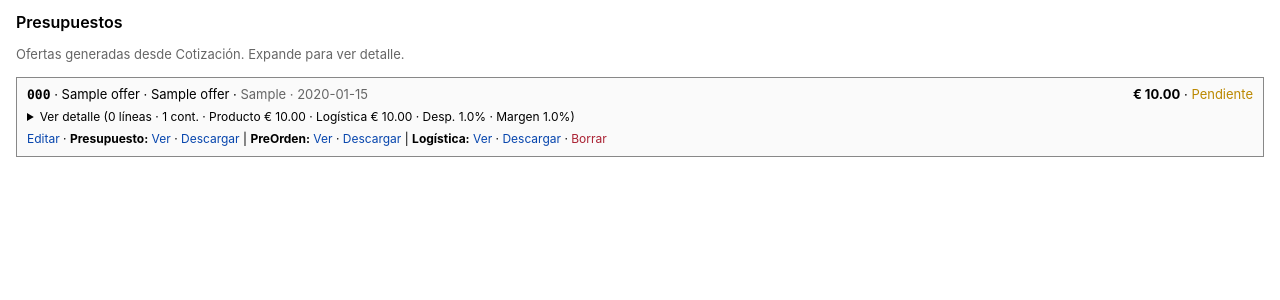
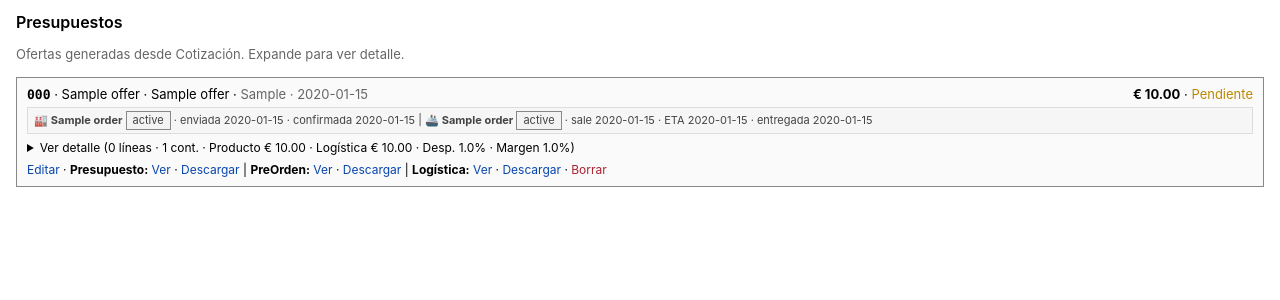
Before and after one commit to Oligonari2810/Arias_Group, a Flask app: page /presupuestos in a window 1280 px wide. Shown: the part 31-331 px from the top of the page. Run offline with Flask 3, Linux system fonts and the light colour scheme; a user stored in the database is signed in; data comes from the database, SQL or seed files in the repository; tables that the repository leaves empty hold one stand-in row (values such as "Sample post"); some libraries are stand-ins or nearby versions.

Commit message:
feat(workflow): auto-trigger preorden Fassa + orden logística al aprobar oferta
Cierra el flujo end-to-end cliente → cotización → aprobación → órdenes
downstream. Hasta ahora /api/offer-status('approved') solo cambiaba
el estado y logueaba; los PDFs de preorden y logística existían pero
sin estado persistido — había que generarlos a mano cada vez.

Cambios:

1. Schema (init_db):
   - Nueva tabla factory_orders   (mirror de purchase.order Odoo)
     · name "PO-XXXX", state draft|sent|to_approve|purchase|done|cancel
     · partner_ref='FASSA', date_planned, sent_to_factory_at, confirmed_at
   - Nueva tabla logistics_orders (mirror de stock.picking Odoo)
     · name "OUT-XXXX", state draft|waiting|confirmed|assigned|done|cancel
     · route_id (FK shipping_routes), container_type, booking_ref,
       departure_date, eta_date, delivered_at
   - Ambas con FK a pending_offers ON DELETE CASCADE.

2. Helpers idempotentes:
   - _ensure_factory_order(db, offer)
   - _ensure_logistics_order(db, offer)
   Sólo crean si no existe ya un registro vinculado al offer_id; devuelven
   {id, name, created: bool}. Esto evita duplicados al aprobar/desaprobar/
   reaprobar la misma oferta.

3. Endpoint /api/offer-status:
   - Cuando new_status == 'approved': llama a ambos helpers, loguea
     FACTORY_ORDER_CREATED y LOGISTICS_ORDER_CREATED en audit_log,
     devuelve los IDs/nombres en la respuesta JSON.

4. Vista /presupuestos:
   - Carga factory_orders y logistics_orders por offer_id.
   - Muestra badge con state + fechas clave (envío, ETA, entrega).
   - JS muestra alerta al usuario tras aprobar con los nombres
     auto-generados ("Generadas: PO-0001, OUT-0001").

Tests manuales (smoke):
  ✓ Tablas creadas en init_db
  ✓ POST /api/offer-status approved → crea PO-XXXX + OUT-XXXX
  ✓ Idempotencia: re-aprobar no duplica (created=False, name igual)
  ✓ Audit log registra FACTORY_ORDER_CREATED + LOGISTICS_ORDER_CREATED

Refs: HANDOFF.md §6 gap #1, §3 mapeo a convenciones Odoo.

```diff
--- a/app.py
+++ b/app.py
@@ -376,6 +376,41 @@ def init_db() -> None:
             prefix TEXT UNIQUE NOT NULL,
             last_number INTEGER NOT NULL DEFAULT 0
         );
+
+        -- Mirror de purchase.order Odoo: una orden a fábrica (Fassa) por oferta aprobada.
+        CREATE TABLE IF NOT EXISTS factory_orders (
+            id INTEGER PRIMARY KEY AUTOINCREMENT,
+            offer_id INTEGER NOT NULL,
+            name TEXT NOT NULL,                          -- "PO-0001" (Odoo: purchase.order.name)
+            state TEXT NOT NULL DEFAULT 'draft',         -- draft, sent, to_approve, purchase, done, cancel
+            partner_ref TEXT NOT NULL DEFAULT 'FASSA',
+            date_planned TEXT,                           -- ready_date estimada Fassa
+            sent_to_factory_at TEXT,
+            confirmed_at TEXT,
+            notes TEXT,
+            created_at TEXT NOT NULL,
+            FOREIGN KEY(offer_id) REFERENCES pending_offers(id) ON DELETE CASCADE
+        );
+        CREATE INDEX IF NOT EXISTS idx_factory_orders_offer ON factory_orders(offer_id);
+
+        -- Mirror de stock.picking Odoo: una orden logística por oferta aprobada.
+        CREATE TABLE IF NOT EXISTS logistics_orders (
+            id INTEGER PRIMARY KEY AUTOINCREMENT,
+            offer_id INTEGER NOT NULL,
+            name TEXT NOT NULL,                          -- "OUT-0001" (Odoo: stock.picking.name)
+            state TEXT NOT NULL DEFAULT 'draft',         -- draft, waiting, confirmed, assigned, done, cancel
+            route_id INTEGER,
+            container_type TEXT,                         -- 20' / 40' / 40HC
+            booking_ref TEXT,                            -- BL naviera
+            departure_date TEXT,
+            eta_date TEXT,
+            delivered_at TEXT,
+            notes TEXT,
+            created_at TEXT NOT NULL,
+            FOREIGN KEY(offer_id) REFERENCES pending_offers(id) ON DELETE CASCADE,
+            FOREIGN KEY(route_id) REFERENCES shipping_routes(id)
+        );
+        CREATE INDEX IF NOT EXISTS idx_logistics_orders_offer ON logistics_orders(offer_id);
 
         CREATE TABLE IF NOT EXISTS pickup_pricing (
             id INTEGER PRIMARY KEY AUTOINCREMENT,
@@ -2002,6 +2037,18 @@ def presupuestos():
     db = get_db()
     offers = db.execute('SELECT * FROM pending_offers ORDER BY created_at DESC').fetchall()
     offers_data = [dict(o) for o in offers]
+    # Adjuntar factory_order y logistics_order vinculados (auto-creados al aprobar).
+    fo_rows = db.execute(
+        'SELECT offer_id, name, state, sent_to_factory_at, confirmed_at FROM factory_orders'
+    ).fetchall()
+    lo_rows = db.execute(
+        'SELECT offer_id, name, state, departure_date, eta_date, delivered_at FROM logistics_orders'
+    ).fetchall()
+    fo_by_offer = {r['offer_id']: dict(r) for r in fo_rows}
+    lo_by_offer = {r['offer_id']: dict(r) for r in lo_rows}
+    for o in offers_data:
+        o['factory_order'] = fo_by_offer.get(o['id'])
+        o['logistics_order'] = lo_by_offer.get(o['id'])
     routes = db.execute('SELECT * FROM shipping_routes').fetchall()
     return render_template('presupuestos.html', offers=offers_data, routes=[dict(r) for r in routes])
 
@@ -2353,6 +2400,44 @@ def delete_offer():
     return jsonify({'ok': True})
 
 
+def _ensure_factory_order(db: sqlite3.Connection, offer: sqlite3.Row) -> dict | None:
+    """Crea una factory_order para la oferta si no existe ya. Idempotente."""
+    existing = db.execute(
+        'SELECT id, name FROM factory_orders WHERE offer_id = ?', (offer['id'],)
+    ).fetchone()
+    if existing:
+        return {'id': existing['id'], 'name': existing['name'], 'created': False}
+    name = next_sequence(db, 'PO')
+    db.execute(
+        '''INSERT INTO factory_orders (offer_id, name, state, partner_ref, created_at)
+           VALUES (?, ?, 'draft', 'FASSA', ?)''',
+        (offer['id'], name, now_iso())
+    )
+    fo_id = db.execute('SELECT last_insert_rowid()').fetchone()[0]
+    log_audit(db, offer['id'], 'FACTORY_ORDER_CREATED',
+              f'{name} ← {offer["offer_number"]}')
+    return {'id': fo_id, 'name': name, 'created': True}
+
+
+def _ensure_logistics_order(db: sqlite3.Connection, offer: sqlite3.Row) -> dict | None:
+    """Crea una logistics_order para la oferta si no existe ya. Idempotente."""
+    existing = db.execute(
+        'SELECT id, name FROM logistics_orders WHERE offer_id = ?', (offer['id'],)
+    ).fetchone()
+    if existing:
+        return {'id': existing['id'], 'name': existing['name'], 'created': False}
+    name = next_sequence(db, 'OUT')
+    db.execute(
+        '''INSERT INTO logistics_orders (offer_id, name, state, route_id, created_at)
+           VALUES (?, ?, 'draft', ?, ?)''',
+        (offer['id'], name, offer['route_id'], now_iso())
+    )
+    lo_id = db.execute('SELECT last_insert_rowid()').fetchone()[0]
+    log_audit(db, offer['id'], 'LOGISTICS_ORDER_CREATED',
+              f'{name} ← {offer["offer_number"]}')
+    return {'id': lo_id, 'name': name, 'created': True}
+
+
 @app.route('/api/offer-status', methods=['POST'])
 @login_required
 def offer_status():
@@ -2369,8 +2454,21 @@ def offer_status():
                (new_status, now_iso(), offer_id))
     log_audit(db, offer_id, f'STATUS_{new_status.upper()}',
               f'{offer["offer_number"]} → {new_status}')
+
+    # Auto-trigger: al aprobar, generar preorden Fassa + orden logística (idempotente).
+    factory_order = None
+    logistics_order = None
+    if new_status == 'approved':
+        factory_order = _ensure_factory_order(db, offer)
+        logistics_order = _ensure_logistics_order(db, offer)
+
     db.commit()
-    return jsonify({'ok': True, 'status': new_status})
+    return jsonify({
+        'ok': True,
+        'status': new_status,
+        'factory_order': factory_order,
+        'logistics_order': logistics_order,
+    })
 
 
 # ── PDF for confirmed offer — professional 2-page document ──────────
--- a/templates/presupuestos.html
+++ b/templates/presupuestos.html
@@ -23,6 +23,29 @@
         {% else %}<span style="color:#b80;">Pendiente</span>{% endif %}
     </div>
   </div>
+
+  {% if offer['factory_order'] or offer['logistics_order'] %}
+  <div style="margin-top:4px; font-size:11px; color:#444; background:#f6f6f6; padding:3px 6px; border:1px solid #ddd;">
+    {% if offer['factory_order'] %}
+      <span title="Auto-creada al aprobar. Estado tipo Odoo purchase.order.state.">
+        🏭 <b>{{ offer['factory_order']['name'] }}</b>
+        <span class="badge">{{ offer['factory_order']['state'] }}</span>
+        {% if offer['factory_order']['sent_to_factory_at'] %} · enviada {{ offer['factory_order']['sent_to_factory_at'][:10] }}{% endif %}
+        {% if offer['factory_order']['confirmed_at'] %} · confirmada {{ offer['factory_order']['confirmed_at'][:10] }}{% endif %}
+      </span>
+    {% endif %}
+    {% if offer['factory_order'] and offer['logistics_order'] %} | {% endif %}
+    {% if offer['logistics_order'] %}
+      <span title="Auto-creada al aprobar. Estado tipo Odoo stock.picking.state.">
+        🚢 <b>{{ offer['logistics_order']['name'] }}</b>
+        <span class="badge">{{ offer['logistics_order']['state'] }}</span>
+        {% if offer['logistics_order']['departure_date'] %} · sale {{ offer['logistics_order']['departure_date'][:10] }}{% endif %}
+        {% if offer['logistics_order']['eta_date'] %} · ETA {{ offer['logistics_order']['eta_date'][:10] }}{% endif %}
+        {% if offer['logistics_order']['delivered_at'] %} · entregada {{ offer['logistics_order']['delivered_at'][:10] }}{% endif %}
+      </span>
+    {% endif %}
+  </div>
+  {% endif %}
 
   <details style="margin-top:6px;">
     <summary style="cursor:pointer; font-size:12px;">
@@ -113,7 +136,16 @@ function changeStatus(id, status) {
   fetch('/api/offer-status', {
     method: 'POST', headers: {'Content-Type': 'application/json'},
     body: JSON.stringify({id: id, status: status})
-  }).then(r => r.json()).then(data => { if (data.ok) location.reload(); else alert(data.error || 'Error'); });
+  }).then(r => r.json()).then(data => {
+    if (!data.ok) { alert(data.error || 'Error'); return; }
+    // Si al aprobar se crearon preorden Fassa + orden logística, avisar.
+    if (status === 'approved' && data.factory_order && data.factory_order.created) {
+      alert('✓ Aprobada.\n\nGeneradas automáticamente:\n  🏭 ' +
+            data.factory_order.name + ' (preorden Fassa)\n  🚢 ' +
+            data.logistics_order.name + ' (orden logística)');
+    }
+    location.reload();
+  });
 }
 </script>
 {% endblock %}
```
